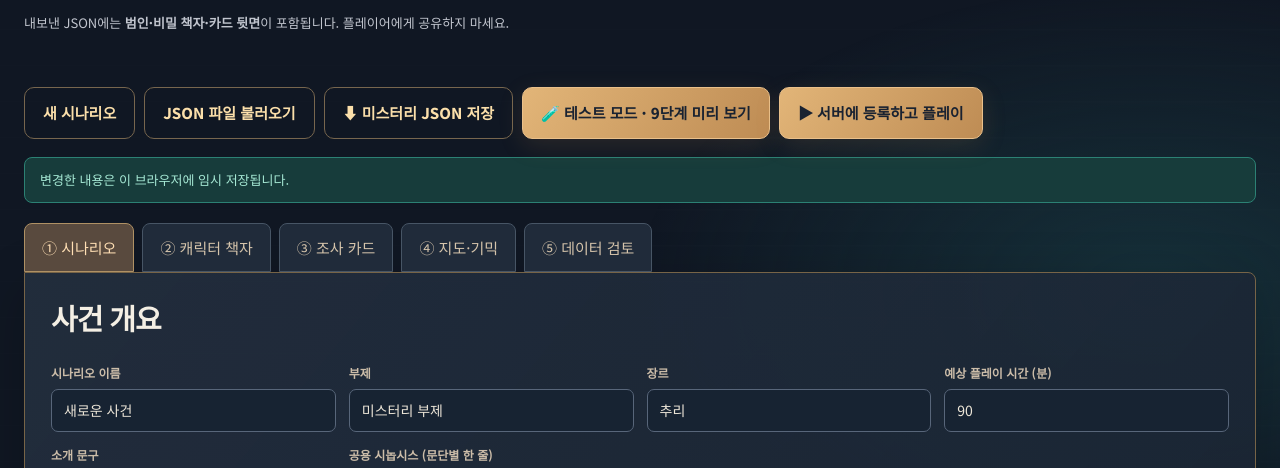
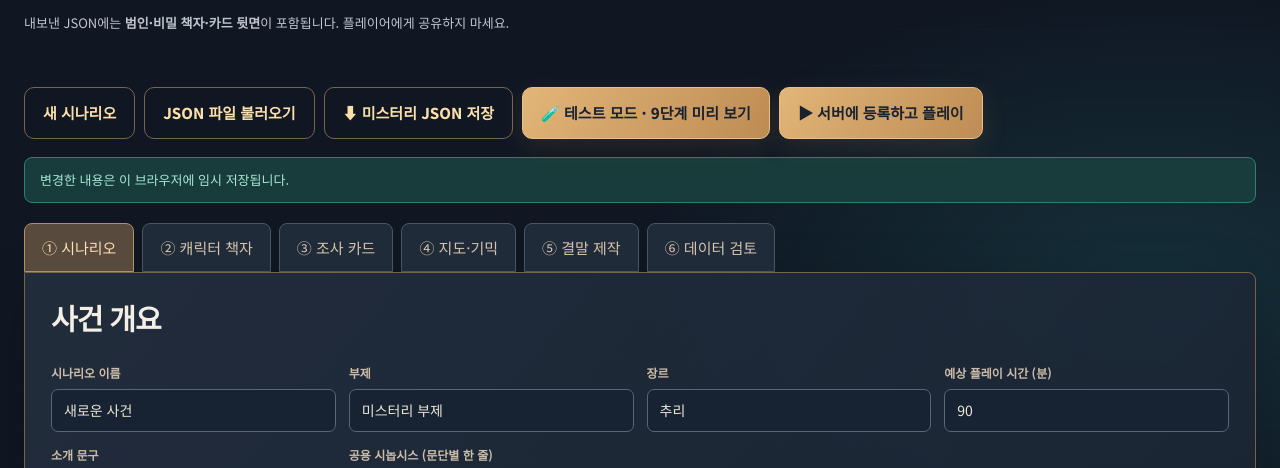
Before and after one commit to rice-eaters-3/rice-eaters, a website: page apps/murder-mystery/editor.html in a window 1280 px wide. Shown: the part 267-735 px from the top of the page. Drawn offline with Linux system fonts and the light colour scheme; a web font is replaced by a local one.

Commit message:
Load original WebP artwork on scenario editor and expose dedicated ending authoring tab

```diff
--- a/apps/murder-mystery/editor.html
+++ b/apps/murder-mystery/editor.html
@@ -5,6 +5,7 @@
 <title>머더 미스터리 제작소 · Rice Eaters</title>
 <link rel="stylesheet" href="/apps/murder-mystery/style.css">
 <link rel="stylesheet" href="/apps/murder-mystery/editor.css">
+<script src="/apps/murder-mystery/illustrations.js" defer></script>
 <script src="/apps/murder-mystery/editor.js" defer></script>
 </head>
 <body>
@@ -31,7 +32,8 @@
     <button data-tab="characters">② 캐릭터 책자</button>
     <button data-tab="cards">③ 조사 카드</button>
     <button data-tab="maps">④ 지도·기믹</button>
-    <button data-tab="json">⑤ 데이터 검토</button>
+    <button data-tab="ending">⑤ 결말 제작</button>
+    <button data-tab="json">⑥ 데이터 검토</button>
   </nav>
   <div id="editorPanel" class="editor-panel surface"></div>
   <p class="muted small">「테스트 모드」는 새 탭에서 열리고 현재 편집 중인 시나리오 또는 기본/등록 시나리오를 선택할 수 있습니다. 배역별 책자, 조사 카드, 지도, 행동 단계를 실제 방과 분리하여 확인합니다.</p>
```
